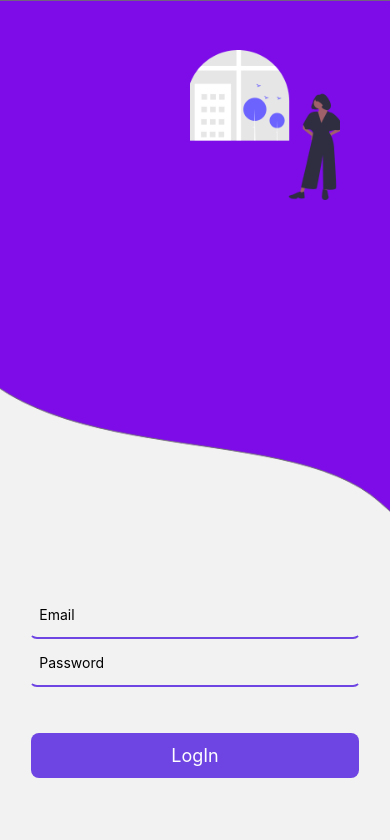
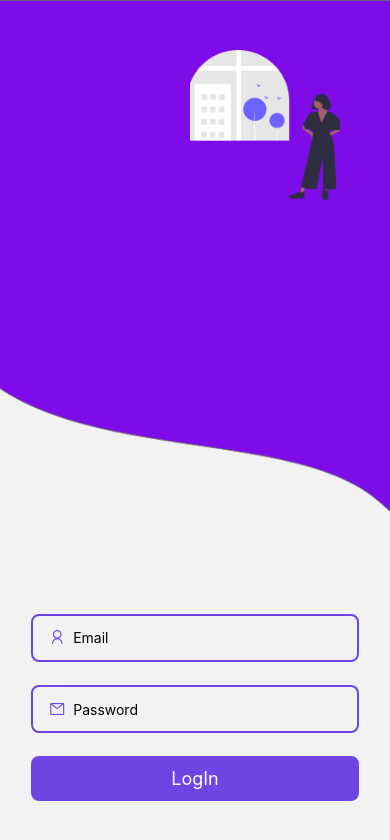
Before and after one commit to ComunidadContigo/Polaris, a React Native app: screen /LogIn in a window 390 px wide. Shown: the top 840 px of the page. Built offline with nearby package versions, Linux system fonts and the light colour scheme.

Commit message:
Using same Component for consistency

```diff
--- a/screens/SignInScreen/SignInScreen.tsx
+++ b/screens/SignInScreen/SignInScreen.tsx
@@ -6,7 +6,7 @@ import { AuthContext } from '../../components/context';
 import http from '../../services/httpService';
 import GreetingGraphics from '../../components/GreetingGraphics';
 import Button from '../../components/Button';
-import UserTextSigninInput from '../../components/UserTextSignInInput';
+import UserTextInput from '../../components/UserTextInput';
 
 const SignInSchema = Yup.object().shape({
   email: Yup.string().email('Invalid email').required('Required'),
@@ -44,22 +44,23 @@ const SignInScreen = () => {
       <View style={styles.greetingDesign}>
         <GreetingGraphics />
       </View>
-
-      <UserTextSigninInput
+      <View style={styles.buttonWrapper}>
+        <UserTextInput
+          icon="user"
           placeholder="Email"
           onChangeText={handleChange('email')}
           onBlur={handleBlur('email')}
           error={errors.email}
           touched={touched.email}
         />
-      <UserTextSigninInput
+        <UserTextInput
+          icon="mail"
           placeholder="Password"
           onChangeText={handleChange('password')}
           onBlur={handleBlur('password')}
           error={errors.password}
           touched={touched.password}
         />
-      <View style={styles.buttonWrapper}>
         <Button onPress={handleSubmit} label="LogIn" />
       </View>
     </View>
```
Lines whose indentation alone changed are shown as unchanged.
